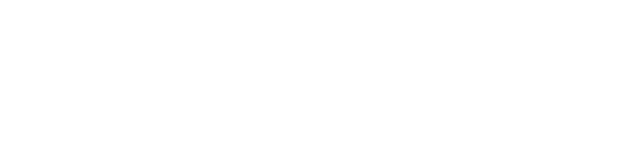
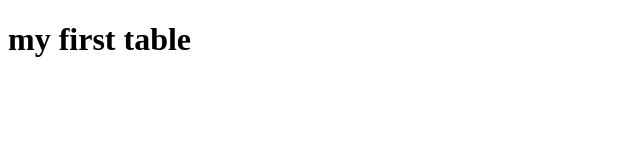
Before and after one commit to sefalyzaman/digital-agency-demo, a plain HTML site: page index.html in a window 1280 px wide. Shown: the whole page, without its empty margins (0-640 px from the left). Drawn offline with Linux system fonts and the light colour scheme.

Commit message:
added title

```diff
--- a/index.html
+++ b/index.html
@@ -6,6 +6,7 @@
     <title>digital agency demo</title>
 </head>
 <body>
+    <h1>my first table</h1>
 
 </body>
 </html>
```
